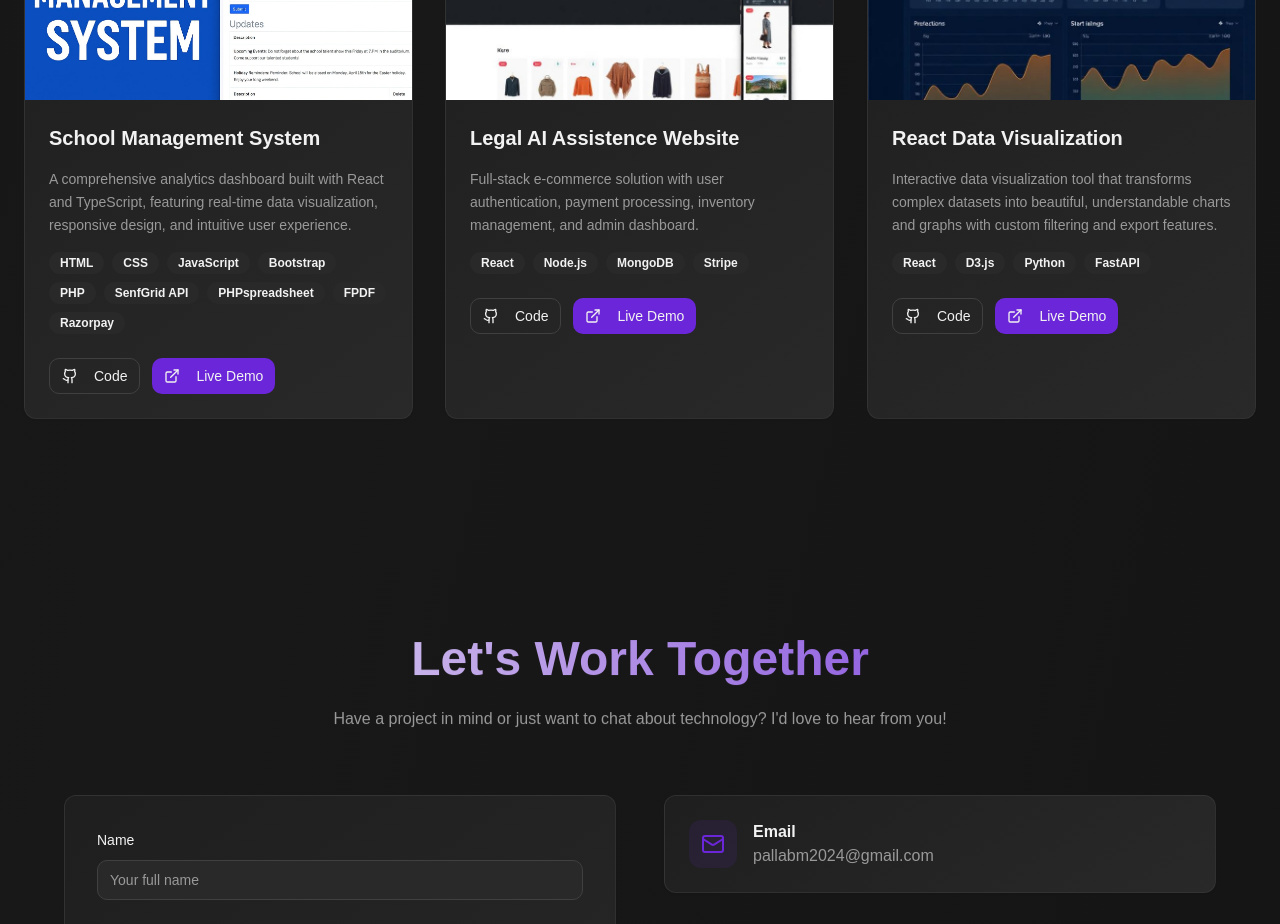
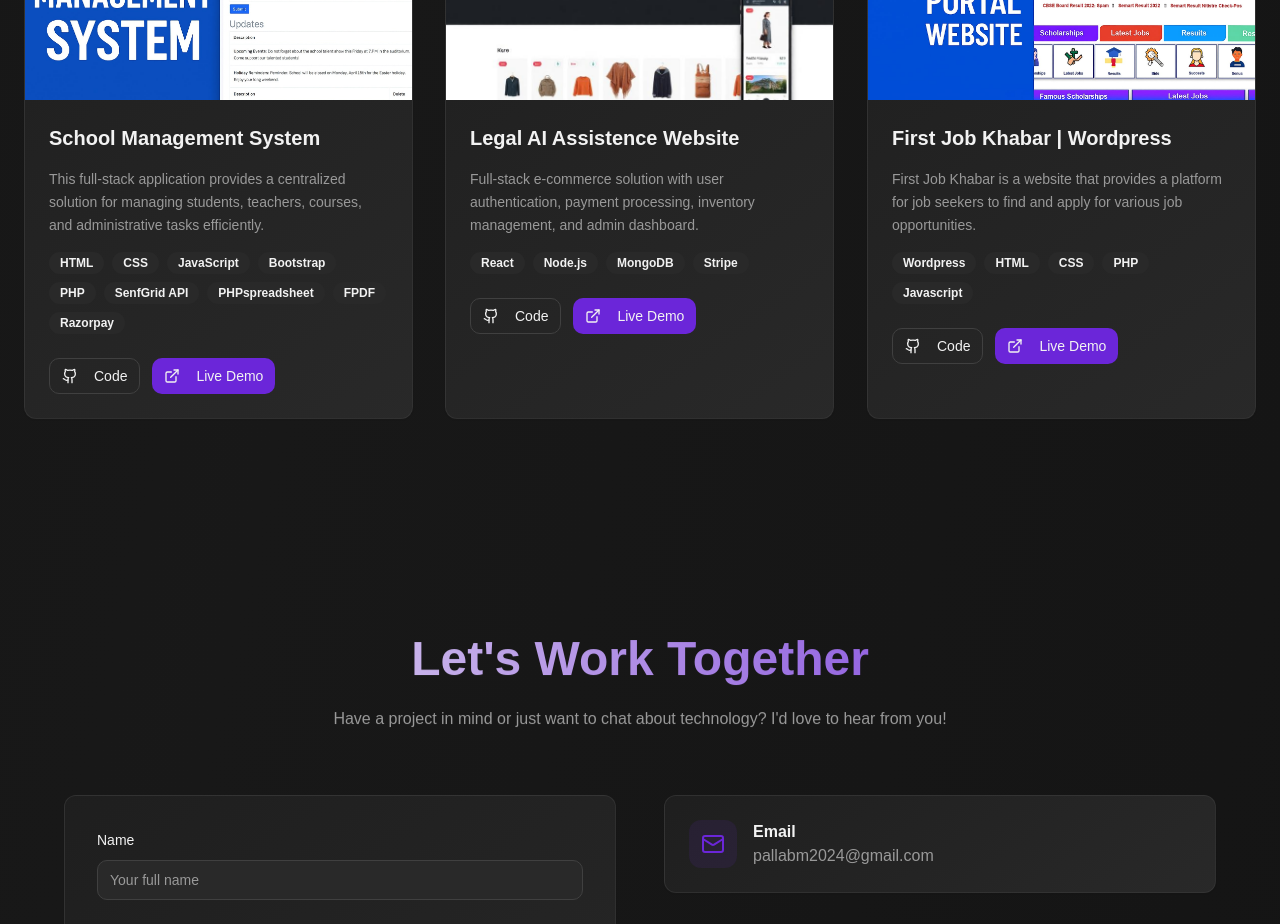
Before and after one commit to pallabWeb/portfolio-personal, a React (Vite) app: page / in a window 1280 px wide. Shown: the part 4260-5184 px from the top of the page. Built offline with nearby package versions, Linux system fonts and the light colour scheme; a web font is replaced by a local one.

Commit message:
Update project descriptions and image for ProjectsSection component

```diff
--- a/src/components/ProjectsSection.tsx
+++ b/src/components/ProjectsSection.tsx
@@ -10,7 +10,7 @@ import project3 from "@/assets/project-3.jpg";
 const projects = [
   {
     title: "School Management System",
-    description: "A comprehensive analytics dashboard built with React and TypeScript, featuring real-time data visualization, responsive design, and intuitive user experience.",
+    description: "This full-stack application provides a centralized solution for managing students, teachers, courses, and administrative tasks efficiently.",
     image: project1,
     technologies: ["HTML","CSS","JavaScript", "Bootstrap", "PHP", "SenfGrid API","PHPspreadsheet","FPDF","Razorpay"],
     githubUrl: "https://github.com",
@@ -25,12 +25,12 @@ const projects = [
     liveUrl: "https://example.com"
   },
   {
-    title: "React Data Visualization",
-    description: "Interactive data visualization tool that transforms complex datasets into beautiful, understandable charts and graphs with custom filtering and export features.",
+    title: "First Job Khabar | Wordpress",
+    description: "First Job Khabar is a website that provides a platform for job seekers to find and apply for various job opportunities.",
     image: project3,
-    technologies: ["React", "D3.js", "Python", "FastAPI"],
-    githubUrl: "https://github.com",
-    liveUrl: "https://example.com"
+    technologies: ["Wordpress", "HTML", "CSS", "PHP", "Javascript"],
+    githubUrl: "https://github.com/pallabWeb",
+    liveUrl: "https://firstjobkhabar.com"
   }
 ];
 
```
Also changed, not shown: src/assets/project-3.jpg.
